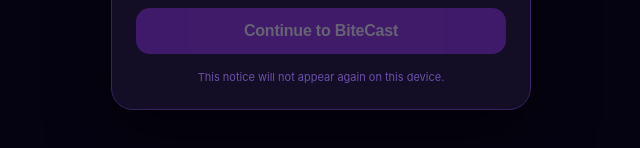
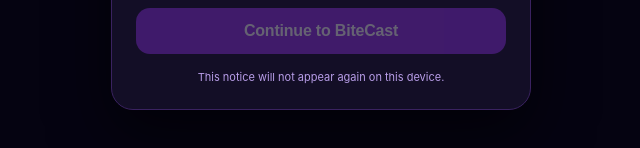
Before and after one commit to tylerreichert/bitecast, a plain HTML site: page index.html in a window 1280 px wide. Shown: the part 572-720 px from the top of the page, 319-959 px from the left. Drawn offline with Linux system fonts and the light colour scheme.

Commit message:
Add files via upload

```diff
--- a/redwoodfish.css
+++ b/redwoodfish.css
@@ -447,7 +447,7 @@
 .disc-btn:not(:disabled):active { opacity: .85; }
 .disc-footer {
   font-size: 11px;
-  color: var(--dim);
+  color: var(--muted);
   text-align: center;
   line-height: 1.4;
 }
```
